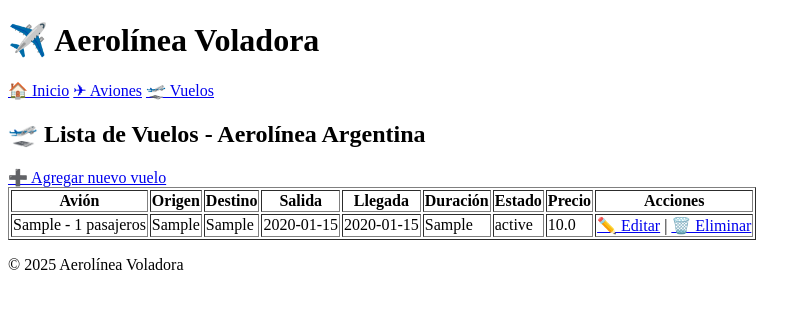
After one commit to Agus-999/Aerolinea-argentina, a Django app: page /gestion/vuelos/ in a window 1280 px wide. The commit adds this page. Shown: the top 309 px of the page, without its empty margins (0-811 px from the left). Run offline with Django 5.2, Linux system fonts and the light colour scheme; tables that the repository leaves empty hold one stand-in row (values such as "Sample post").

Commit message:
🚀 Etapa 3 - Gestión de vuelos implementada

```diff
--- a/Aerolinea/gestion/admin.py
+++ b/Aerolinea/gestion/admin.py
@@ -1,6 +1,7 @@
 from django.contrib import admin
-from .models import Avion
+from .models import Avion, Vuelo
 
 # Register your models here.
 
 admin.site.register(Avion)
+admin.site.register(Vuelo)
--- a/Aerolinea/gestion/models.py
+++ b/Aerolinea/gestion/models.py
@@ -10,3 +10,16 @@ class Avion(models.Model):
 
     def __str__(self):
         return f"{self.modelo} - {self.capacidad} pasajeros"
+
+class Vuelo(models.Model):
+    avion = models.ForeignKey(Avion, on_delete=models.CASCADE)
+    origen = models.CharField(max_length=100)
+    destino = models.CharField(max_length=100)
+    fecha_salida = models.CharField(max_length=100)
+    fecha_llegada = models.CharField(max_length=100)
+    duracion = models.CharField(max_length=100)
+    estado = models.CharField(max_length=50, default='Programado')
+    precio_base = models.FloatField(null=True, blank=True)
+
+    def __str__(self):
+        return f"{self.origen} → {self.destino} ({self.fecha_salida})"
--- a/Aerolinea/gestion/templates/aviones/lista.html
+++ b/Aerolinea/gestion/templates/aviones/lista.html
@@ -6,7 +6,6 @@
 
 <table border="1">
     <tr>
-        <th>ID</th>
         <th>Modelo</th>
         <th>Capacidad</th>
         <th>Filas</th>
@@ -15,7 +14,6 @@
     </tr>
     {% for avion in aviones %}
     <tr>
-        <td>{{ avion.id }}</td>
         <td>{{ avion.modelo }}</td>
         <td>{{ avion.capacidad }}</td>
         <td>{{ avion.filas }}</td>
--- /dev/null
+++ b/Aerolinea/gestion/templates/vuelos/lista.html
@@ -0,0 +1,36 @@
+{% extends 'base.html' %}
+{% block contenido %}
+<h2>🛫 Lista de Vuelos - Aerolínea Argentina</h2>
+
+<a href="{% url 'agregar_vuelo' %}">➕ Agregar nuevo vuelo</a>
+
+<table border="1">
+    <tr>
+        <th>Avión</th>
+        <th>Origen</th>
+        <th>Destino</th>
+        <th>Salida</th>
+        <th>Llegada</th>
+        <th>Duración</th>
+        <th>Estado</th>
+        <th>Precio</th>
+        <th>Acciones</th>
+    </tr>
+    {% for vuelo in vuelos %}
+    <tr>
+        <td>{{ vuelo.avion }}</td>
+        <td>{{ vuelo.origen }}</td>
+        <td>{{ vuelo.destino }}</td>
+        <td>{{ vuelo.fecha_salida }}</td>
+        <td>{{ vuelo.fecha_llegada }}</td>
+        <td>{{ vuelo.duracion }}</td>
+        <td>{{ vuelo.estado }}</td>
+        <td>{{ vuelo.precio_base }}</td>
+        <td>
+            <a href="{% url 'editar_vuelo' vuelo.id %}">✏️ Editar</a> |
+            <a href="{% url 'eliminar_vuelo' vuelo.id %}">🗑️ Eliminar</a>
+        </td>
+    </tr>
+    {% endfor %}
+</table>
+{% endblock %}
--- a/Aerolinea/gestion/urls.py
+++ b/Aerolinea/gestion/urls.py
@@ -2,8 +2,15 @@ from django.urls import path
 from . import views
 
 urlpatterns = [
+    #* AVIONES
     path('aviones/', views.lista_aviones, name='lista_aviones'),
     path('aviones/agregar/', views.agregar_avion, name='agregar_avion'),
     path('aviones/editar/<int:id>/', views.editar_avion, name='editar_avion'),
     path('aviones/eliminar/<int:id>/', views.eliminar_avion, name='eliminar_avion'),
+
+    #* VUELOS
+    path('vuelos/', views.lista_vuelos, name='lista_vuelos'),
+    path('vuelos/agregar/', views.agregar_vuelo, name='agregar_vuelo'),
+    path('vuelos/editar/<int:id>/', views.editar_vuelo, name='editar_vuelo'),
+    path('vuelos/eliminar/<int:id>/', views.eliminar_vuelo, name='eliminar_vuelo'),
 ]
--- a/Aerolinea/gestion/views.py
+++ b/Aerolinea/gestion/views.py
@@ -1,8 +1,10 @@
 # gestion/views.py
 
 from django.shortcuts import render, redirect, get_object_or_404
-from .models import Avion
-from .forms import AvionForm
+from .models import Avion, Vuelo
+from .forms import AvionForm, VueloForm
+
+#* AVIONES
 
 def lista_aviones(request):
     aviones = Avion.objects.all()
@@ -35,3 +37,38 @@ def eliminar_avion(request, id):
         avion.delete()
         return redirect('lista_aviones')
     return render(request, 'aviones/eliminar.html', {'avion': avion})
+
+
+#* VUELOS
+
+def lista_vuelos(request):
+    vuelos = Vuelo.objects.all()
+    return render(request, 'vuelos/lista.html', {'vuelos': vuelos})
+
+def agregar_vuelo(request):
+    if request.method == 'POST':
+        form = VueloForm(request.POST)
+        if form.is_valid():
+            form.save()
+            return redirect('lista_vuelos')
+    else:
+        form = VueloForm()
+    return render(request, 'vuelos/formulario.html', {'form': form, 'accion': 'Agregar Vuelo'})
+
+def editar_vuelo(request, id):
+    vuelo = get_object_or_404(Vuelo, pk=id)
+    if request.method == 'POST':
+        form = VueloForm(request.POST, instance=vuelo)
+        if form.is_valid():
+            form.save()
+            return redirect('lista_vuelos')
+    else:
+        form = VueloForm(instance=vuelo)
+    return render(request, 'vuelos/formulario.html', {'form': form, 'accion': 'Editar Vuelo'})
+
+def eliminar_vuelo(request, id):
+    vuelo = get_object_or_404(Vuelo, pk=id)
+    if request.method == 'POST':
+        vuelo.delete()
+        return redirect('lista_vuelos')
+    return render(request, 'vuelos/eliminar.html', {'vuelo': vuelo})
--- a/Aerolinea/home/templates/base.html
+++ b/Aerolinea/home/templates/base.html
@@ -13,7 +13,7 @@
     <nav>
         <a href="{% url 'inicio' %}">🏠 Inicio</a>
         <a href="{% url 'lista_aviones' %}">✈ Aviones</a>
-
+        <a href="{% url 'lista_vuelos' %}">🛫 Vuelos</a>
     </nav>
 
     <main>
```
Also changed, not shown: Aerolinea/gestion/forms.py (+40 -1 lines), Aerolinea/gestion/templates/vuelos/eliminar.html (added, +11 -0 lines), Aerolinea/gestion/templates/vuelos/formulario.html (added, +10 -0 lines), Aerolinea/gestion/migrations/0002_vuelo.py (added), Aerolinea/gestion/templates/aviones/lista_aviones.html (deleted), README.md, 1 other file.
